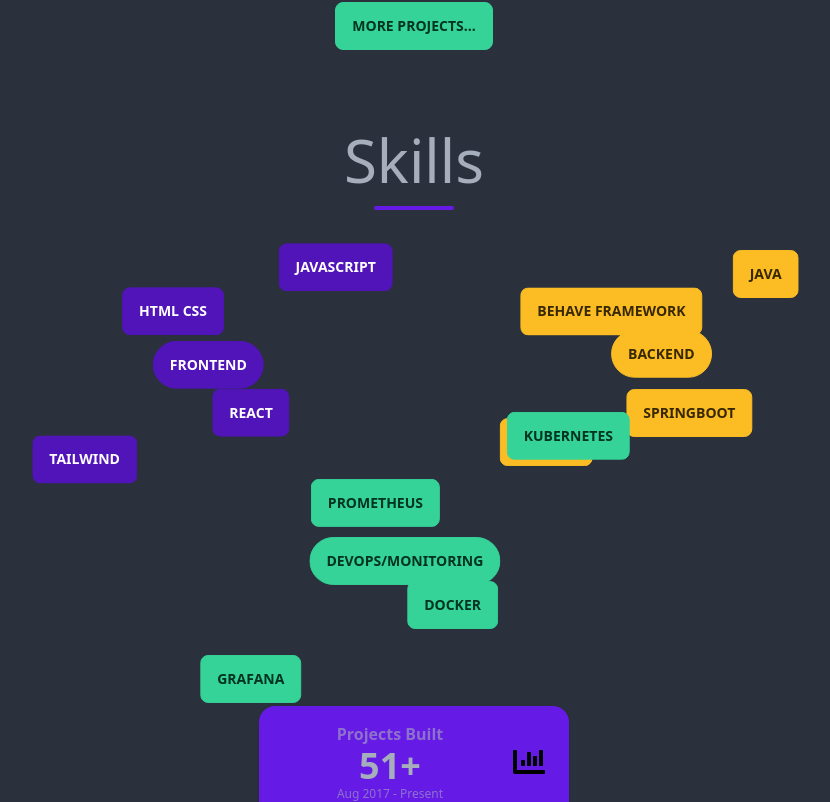
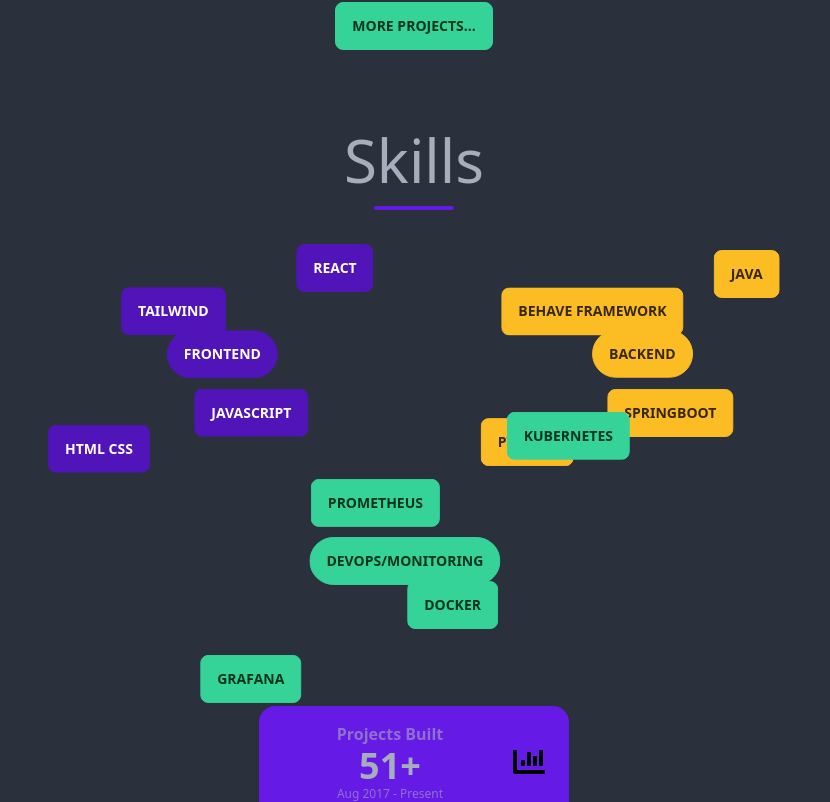
Before and after one commit to Niteshkumar152/Upgraded_Portfolio, a React (Create React App) app: page / in a window 1280 px wide. Shown: the part 2918-3720 px from the top of the page, without its empty margins (226-1056 px from the left). Built offline with nearby package versions, Linux system fonts and the light colour scheme.

Commit message:
overflow hidden added

```diff
--- a/src/components/Skills.jsx
+++ b/src/components/Skills.jsx
@@ -2,12 +2,12 @@
 
 export const Skills = () => {
   return (
-    <div className="fade-in my-20">
+    <div className="fade-in my-20 overflow-x-hidden">
       <div className="text-center text-5xl md:text-6xl cursor-default mb-4">
         Skills
       </div>
       <div className="w-20 h-1 mb-14 bg-primary mx-auto rounded"></div>
-      <div className="flex flex-wrap justify-center mt-14 fade-in">
+      <div className="flex flex-wrap justify-center mt-14 fade-in w-full">
         {/* <div className="mx-4 card card-body bg-gray-800 hover:bg-gray-900 shadow-xl m-auto">
           <h1 className="card-title text-3xl md:text-4xl lg:5xl cursor-default mr-4">
             Skills That I possess
@@ -20,12 +20,12 @@
         <div className="mx-4 box">
           <div className="flex justify-center w-full">
             <button className={`btn btn-active btn-primary m-2 text-animation`}>
-              React
+              Javascript
             </button>
           </div>
           <div className="flex justify-center gap-8 w-full">
             <button className={`btn btn-active btn-primary m-2 text-animation`}>
-              Javascript
+              React
             </button>
             <div
               className={`btn btn-active btn-primary m-2 text-animation rounded-full`}
@@ -33,12 +33,12 @@
               Frontend
             </div>
             <button className={`btn btn-active btn-primary m-2 text-animation`}>
-              Tailwind
+              HTML CSS
             </button>
           </div>
           <div className="flex justify-center w-full">
             <button className={`btn btn-active btn-primary m-2 text-animation`}>
-              HTML CSS
+              Tailwind
             </button>
           </div>
         </div>
```
